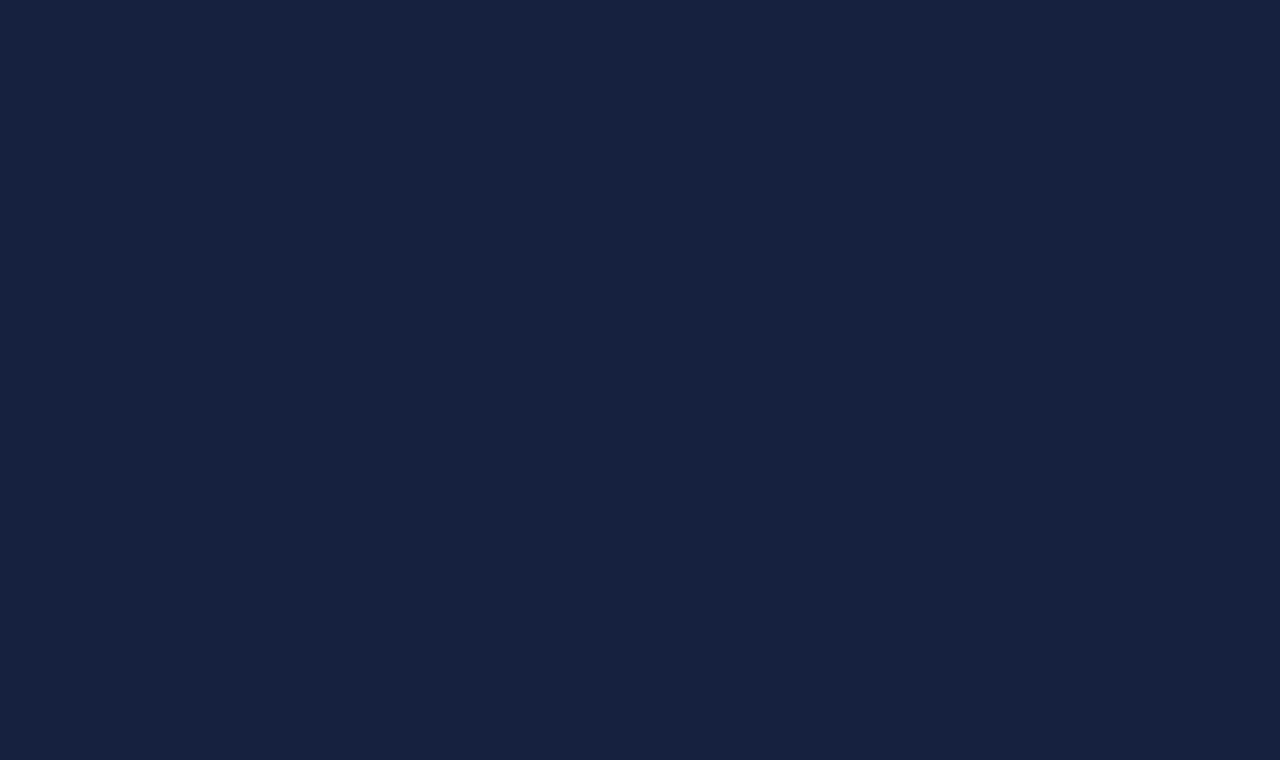
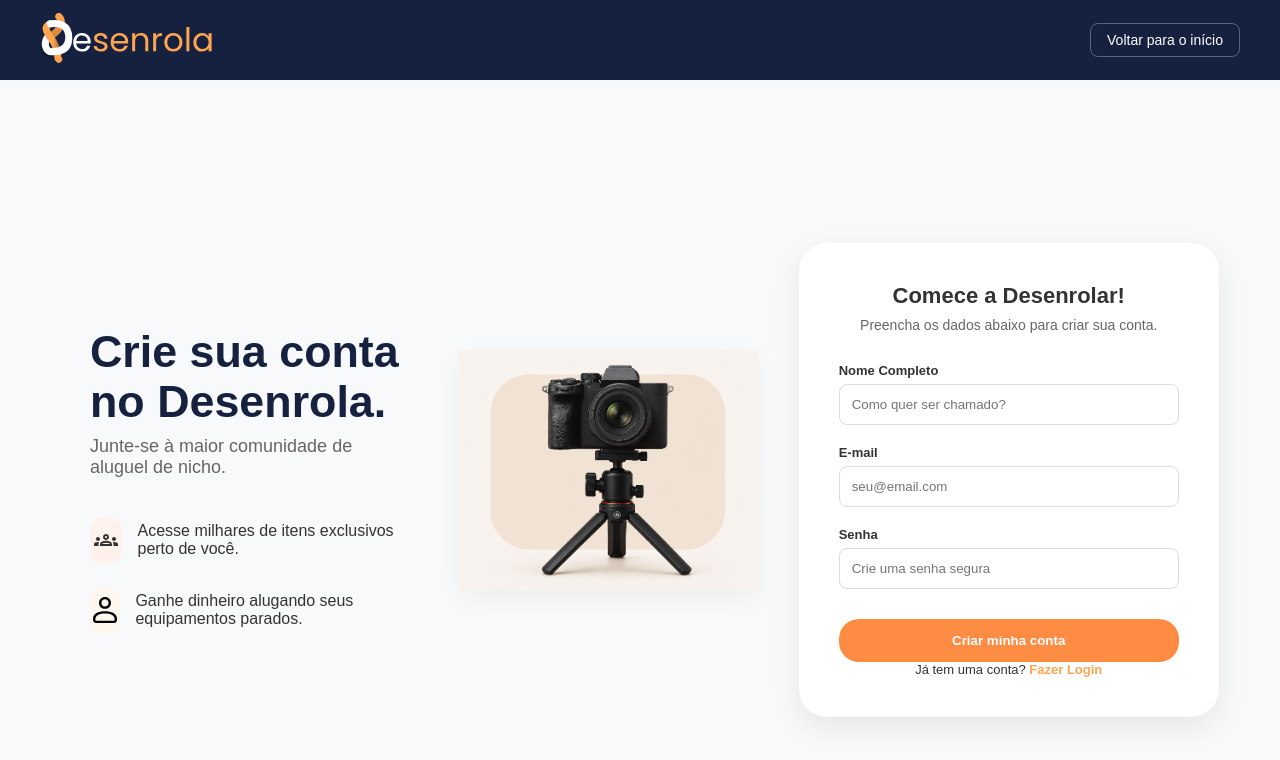
Before and after one commit to JpMuniz21/Desenrola, a React (Vite) app in the folder front/: page /cadastro in a window 1280 px wide. Before the commit this address had no page. Shown: the top 760 px of the page. Built offline with nearby package versions, Linux system fonts and the light colour scheme.

Commit message:
arrumei a rota cadastro

```diff
--- a/front/src/App.jsx
+++ b/front/src/App.jsx
@@ -3,6 +3,7 @@
 import Home from "./pages/Home";
 import Login from "./pages/Login";
 import Usuario from "./pages/Usuario";
+import Cadastro from "./pages/cadastro";
 import Recuperar from "./components/Recuperar";
 import Anuncio from "./components/Anuncio";
 import ProdutoDetalhes from "./components/ProdutoDetalhes";
@@ -21,6 +22,7 @@
         <Route path="/" element={<Home />} />
         <Route path="/login" element={<Login />} />
         <Route path="/usuario" element={<Usuario />} />
+        <Route path="/cadastro" element={<Cadastro />} />
         <Route path="/recuperar" element={<Recuperar />} />
         <Route path="/anunciar" element={<Anuncio />} />
         <Route path="/produto/:id" element={<ProdutoDetalhes />} />
--- a/front/src/pages/cadastro.jsx
+++ b/front/src/pages/cadastro.jsx
@@ -2,6 +2,7 @@
 import { useNavigate } from "react-router-dom";
 import Navbar from "../components/navbar";
 import "../styles/login.css";
+import axios from "axios";
 
 // Ícones
 import avatarIcon from "../assets/avatar.svg";
```
